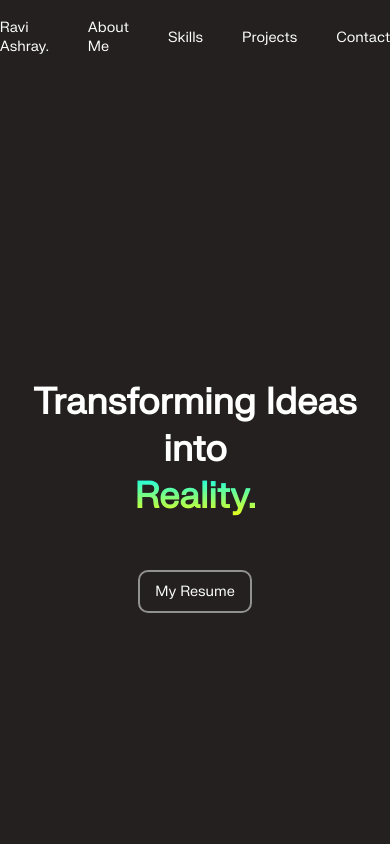
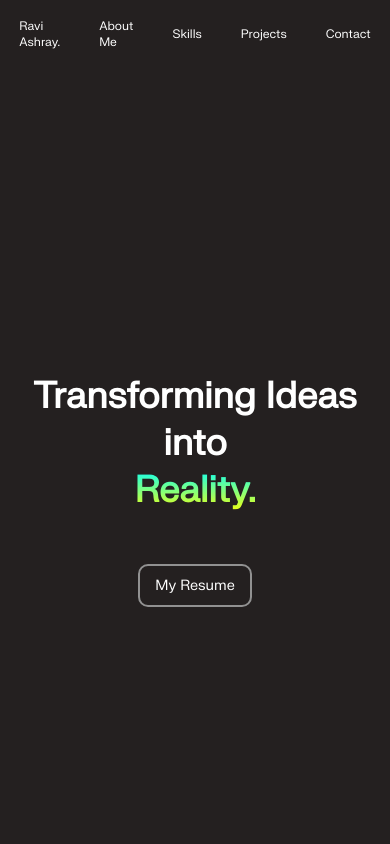
Before and after one commit to RaviAshray15/personal-portfolio, a React (Create React App) app: page / in a window 390 px wide. Shown: the top 844 px of the page. Built offline with nearby package versions, Linux system fonts and the light colour scheme.

Commit message:
Update Navbar.css

```diff
--- a/src/components/Navbar.css
+++ b/src/components/Navbar.css
@@ -137,6 +137,7 @@ span::selection {
 
 .home a:hover {
     background-color: #363636;
+    color: var(--accent-color);
 }
 
 /* Section Base */
@@ -434,6 +435,14 @@ footer span {
 }
 
 /* Responsive Design */
+
+@media (max-width: 1028px){
+    .navbar{
+        width: 75%;
+    }
+}
+
+
 @media (max-width: 768px) {
     .navbar {
         width: 90%;
@@ -483,6 +492,15 @@ footer span {
 }
 
 @media (max-width: 480px) {
+
+    .navbar{
+        width: 100vw;
+    }
+
+    .navbar a{
+        font-size: 12px;
+    }
+
     .home {
         font-size: 1.5rem;
     }
@@ -506,6 +524,23 @@ footer span {
         padding: 15px;
     }
 
+    .project-links{
+        margin: 130px 40px 0;
+        display: flex;
+        justify-content: space-between;
+    }
+
+    .project-links a{
+        background-color: #2a2a2a;
+        padding: 10px;
+        border: 2px solid #4b4b4b;
+        border-radius: 8px;
+    }
+
+    #pl-1{
+        margin-top: 100px;
+    }
+
     section h2 {
         font-size: 1.8rem;
     }
```
